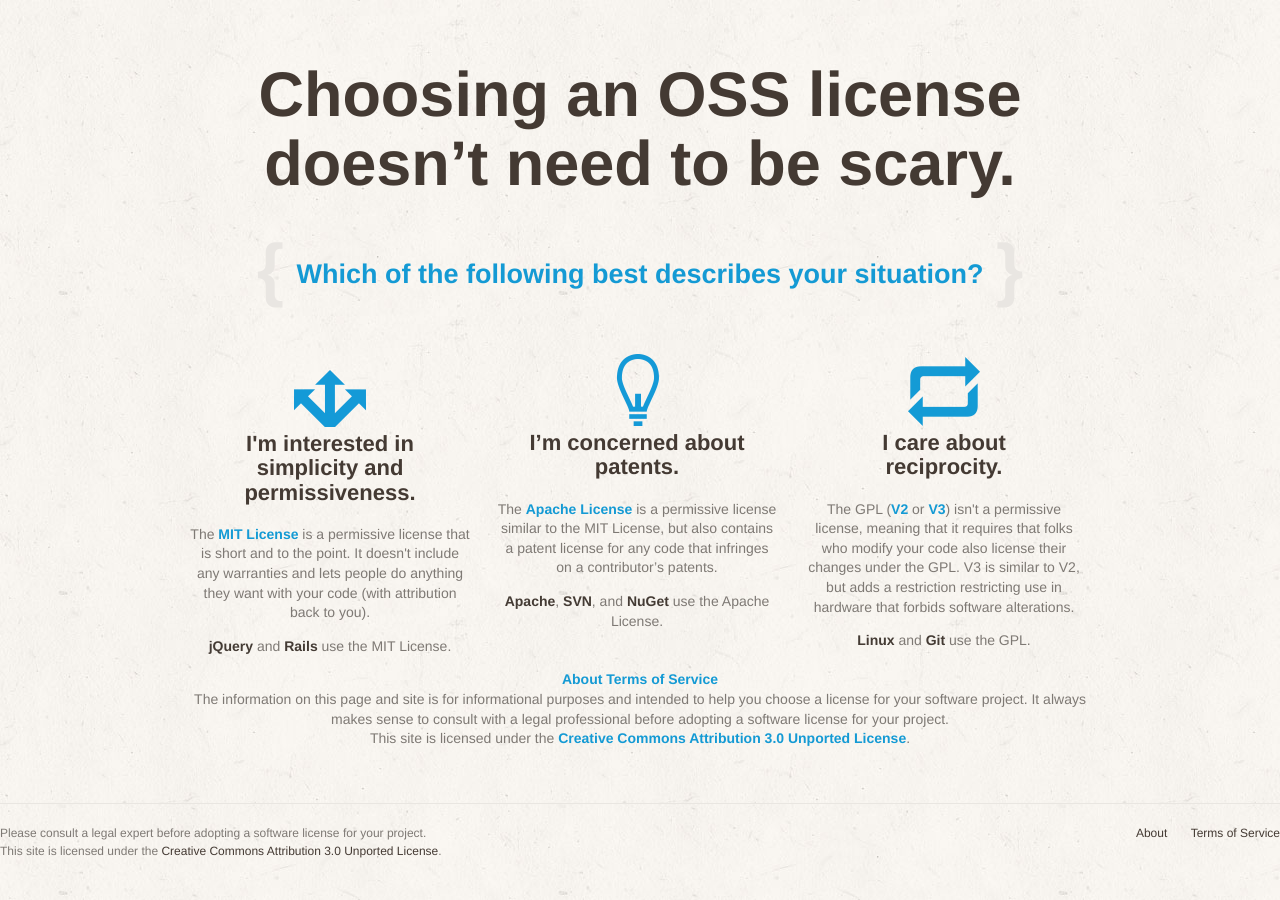
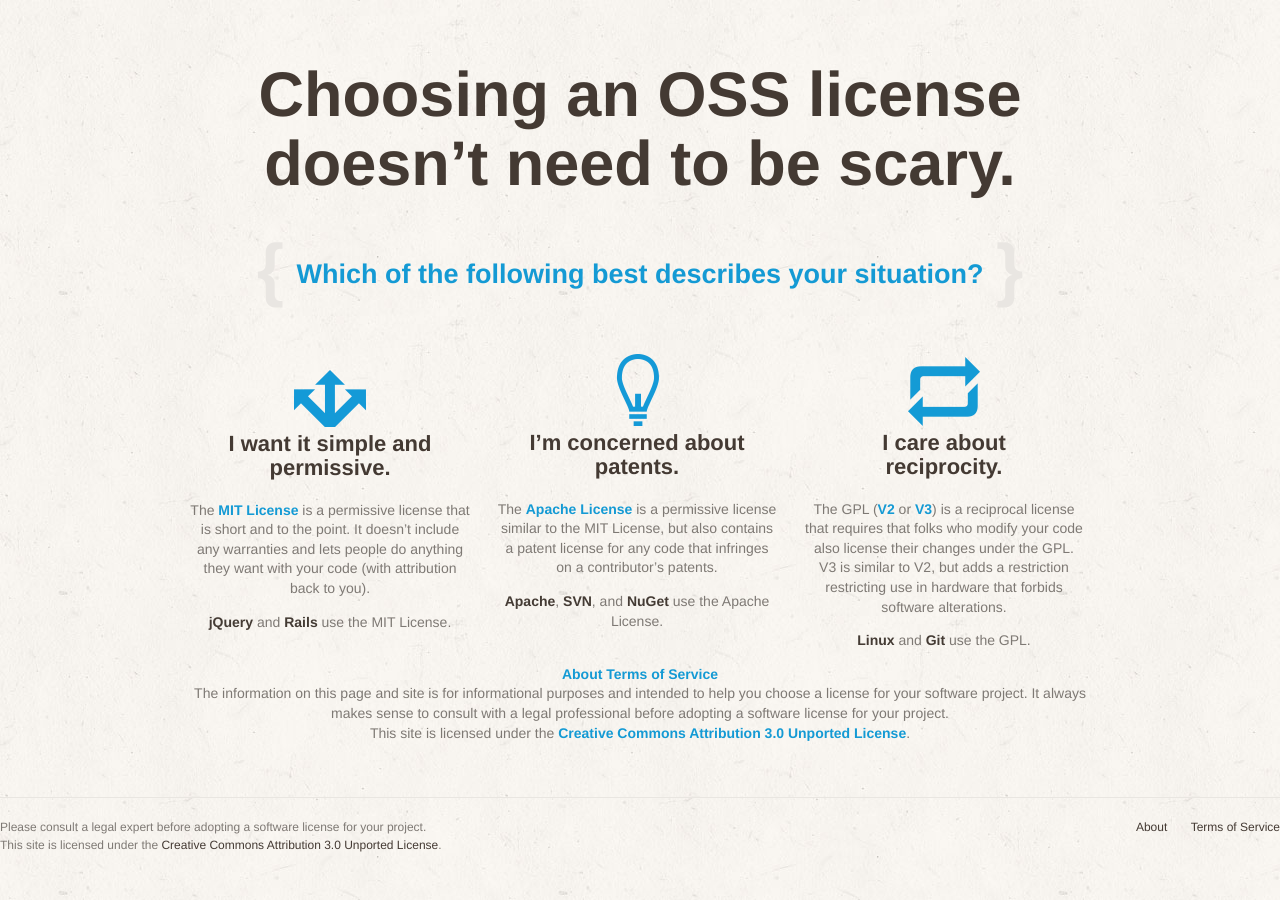
Before and after one commit to github/choosealicense.com, a Jekyll site: the page built from index.html, in a window 1280 px wide. Built offline with Jekyll 4.4.1, drawn with Linux system fonts in a browser that asks for light colours; some web fonts are replaced.

Commit message:
Minor language tweaks
Also replaced tick marks with apostrophes.

```diff
--- a/index.html
+++ b/index.html
@@ -12,9 +12,9 @@
   <ul class="situations cf">
     <li class='whatever'>
       <a href="licenses/mit"><img height='57' src='images/three-arrows@2x.png' width='72'></a>
-      <h3><a href="licenses/mit">I'm interested in simplicity and permissiveness.</a></h3>
+      <h3><a href="licenses/mit">I want it simple and permissive.</a></h3>
       <p>
-        The <a href="licenses/mit">MIT License</a> is a permissive license that is short and to the point. It doesn't include any warranties and lets people do anything they want with your code (with attribution back to you).
+        The <a href="licenses/mit">MIT License</a> is a permissive license that is short and to the point. It doesn’t include any warranties and lets people do anything they want with your code (with attribution back to you).
       </p>
       <p>
         <strong>jQuery</strong> and <strong>Rails</strong> use the MIT License.
@@ -37,7 +37,7 @@
       <a href="licenses/gpl-v2"><img height='69' src='images/circular@2x.png' width='72'></a>
       <h3><a href="licenses/gpl.html">I care about reciprocity.</a></h3>
       <p>
-        The GPL (<a href="licenses/gpl-v2">V2</a> or <a href="licenses/gpl-v3">V3</a>) isn't a permissive license, meaning that it requires that folks who modify your code also license their changes under the GPL. V3 is similar to V2, but adds a restriction restricting use in hardware that forbids software alterations.
+        The GPL (<a href="licenses/gpl-v2">V2</a> or <a href="licenses/gpl-v3">V3</a>) is a reciprocal license that requires that folks who modify your code also license their changes under the GPL. V3 is similar to V2, but adds a restriction restricting use in hardware that forbids software alterations.
       </p>
       <p>
         <strong>Linux</strong> and <strong>Git</strong> use the GPL.
```
